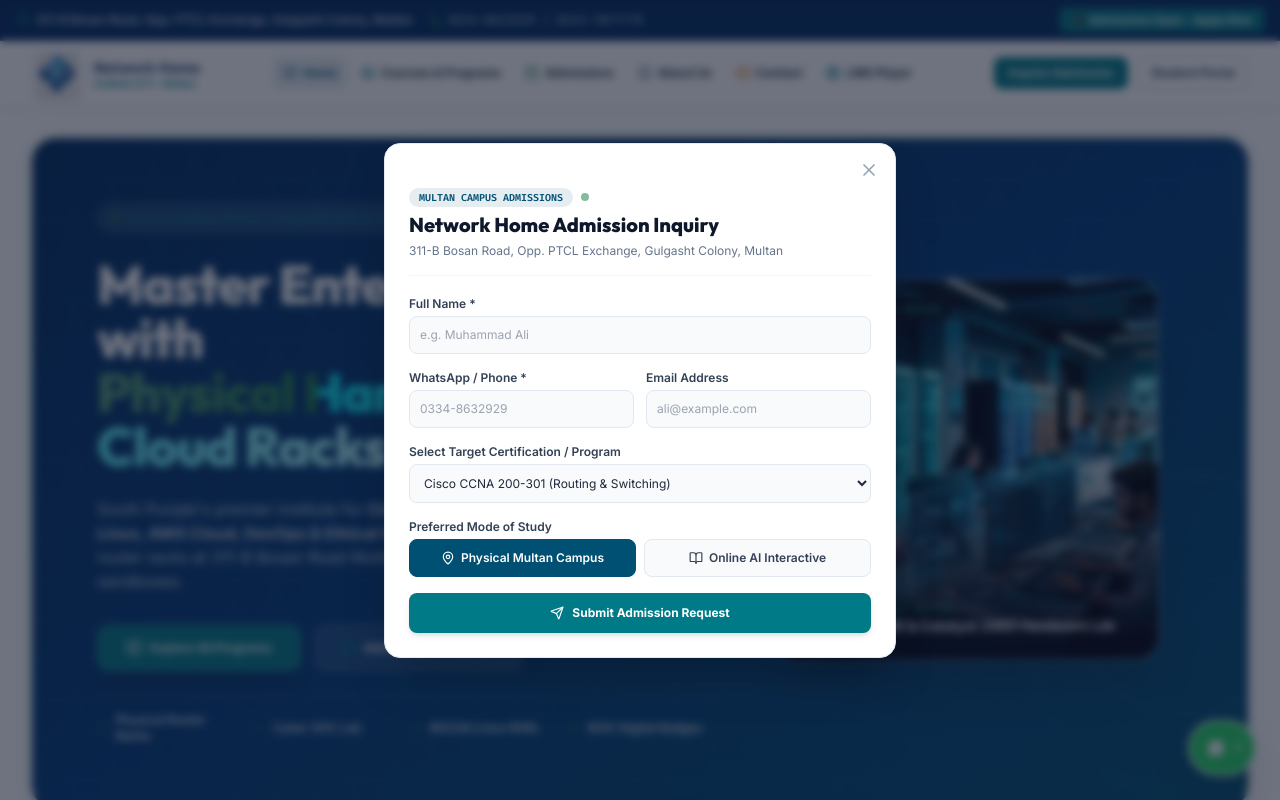
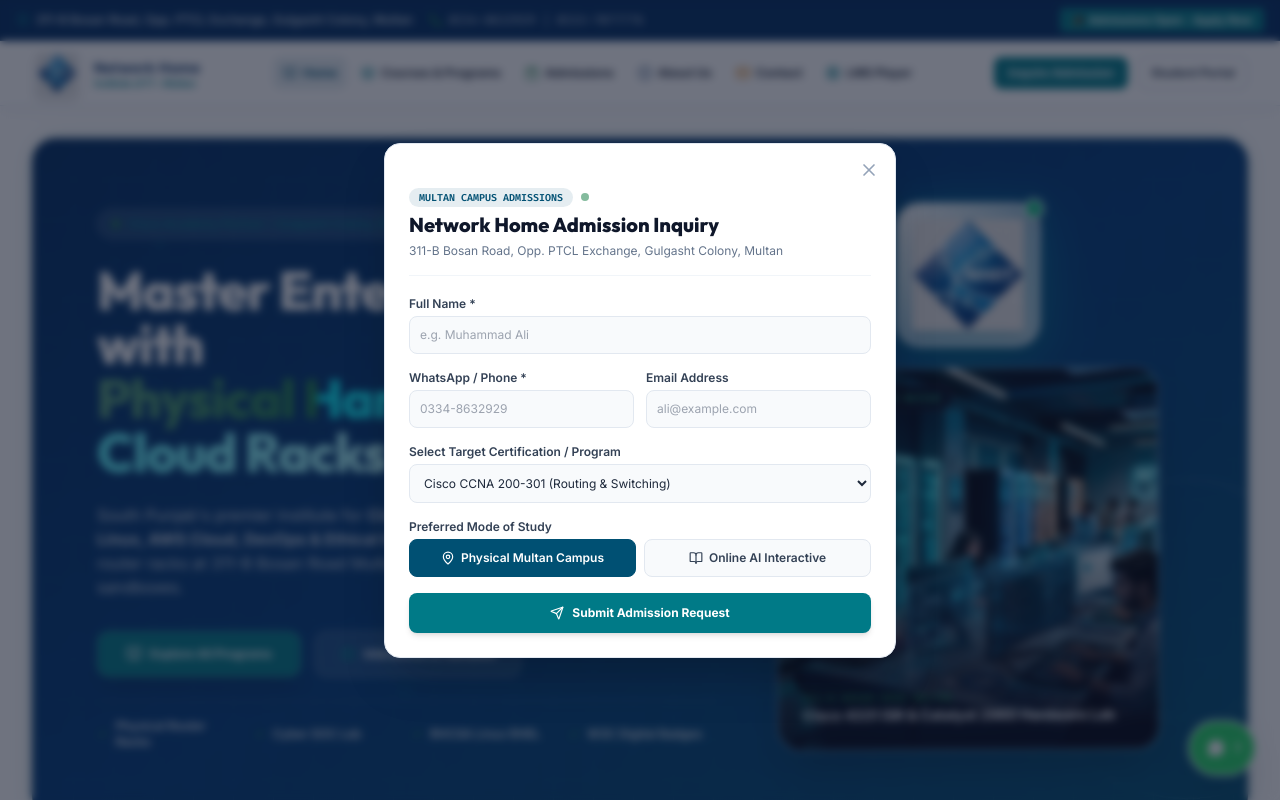
Before and after one commit to najeebulhussan/cyberaiacademy, a React (Vite) app: page / in a window 1280 px wide. Both pictures are taken after a click on the button "🎓 Admissions Open - Apply Now". Shown: the top 800 px of the page. Built offline with nearby package versions, Linux system fonts and the light colour scheme.

Commit message:
Add 3D animated NHIIT logo emblem to Hero section and update browser favicon with transparent logo

```diff
--- a/src/components/ExploreView.tsx
+++ b/src/components/ExploreView.tsx
@@ -141,8 +141,30 @@
 
           </div>
 
-          {/* Right Column: Hero Graphic Card Showcase */}
-          <div className="lg:col-span-5 relative flex justify-center items-center animate-slide-up" style={{ animationDelay: '0.2s' }}>
+          {/* Right Column: Hero Graphic & Animated NHIIT Logo Showcase */}
+          <div className="lg:col-span-5 relative flex flex-col justify-center items-center gap-6 animate-slide-up" style={{ animationDelay: '0.2s' }}>
+
+            {/* Animated 3D Floating NHIIT Logo Emblem */}
+            <div className="relative flex justify-center items-center">
+              <div className="hero-animated-logo w-28 h-28 sm:w-36 sm:h-36 rounded-3xl p-3.5 bg-gradient-to-br from-white/90 via-blue-50/60 to-white/40 backdrop-blur-xl border-2 border-white/80 shadow-2xl flex items-center justify-center relative group cursor-pointer">
+
+                {/* Specular glass sheen highlight line */}
+                <div className="absolute inset-0 rounded-3xl bg-gradient-to-tr from-transparent via-white/40 to-transparent pointer-events-none" />
+
+                <img
+                  src="/logo.png"
+                  alt="NHIIT Animated Diamond Logo"
+                  className="w-full h-full object-contain filter drop-shadow-xl group-hover:scale-110 transition-transform duration-500"
+                />
+
+                {/* Corner Status Dot */}
+                <div className="absolute -top-1.5 -right-1.5 w-5 h-5 rounded-full bg-emerald-500 border-2 border-white flex items-center justify-center shadow-lg">
+                  <span className="w-2 h-2 rounded-full bg-white animate-ping" />
+                </div>
+              </div>
+            </div>
+
+            {/* Hardware Lab Photo Card */}
             <div className="relative w-full max-w-sm aspect-video sm:aspect-square rounded-3xl overflow-hidden border-2 border-white/30 shadow-2xl group hero-image-float">
               <img
                 src="/network_home_hero.jpg"
--- a/src/index.css
+++ b/src/index.css
@@ -402,6 +402,22 @@
   animation: hero-float 6s ease-in-out infinite;
 }
 
+/* Hero Animated 3D Logo Float & Glow */
+@keyframes logo-3d-float {
+  0%, 100% {
+    transform: translateY(0px) rotate(0deg) scale(1);
+    filter: drop-shadow(0 15px 30px rgba(0, 242, 254, 0.35)) drop-shadow(0 0 10px rgba(0, 122, 135, 0.4));
+  }
+  50% {
+    transform: translateY(-14px) rotate(2deg) scale(1.04);
+    filter: drop-shadow(0 25px 45px rgba(0, 242, 254, 0.55)) drop-shadow(0 0 25px rgba(0, 242, 254, 0.7));
+  }
+}
+
+.hero-animated-logo {
+  animation: logo-3d-float 5s ease-in-out infinite;
+}
+
 /* ========================================
    COUNTER & STATS ANIMATIONS
    ======================================== */
```
Also changed, not shown: index.html (+2 -2 lines), public/favicon.png (added).
